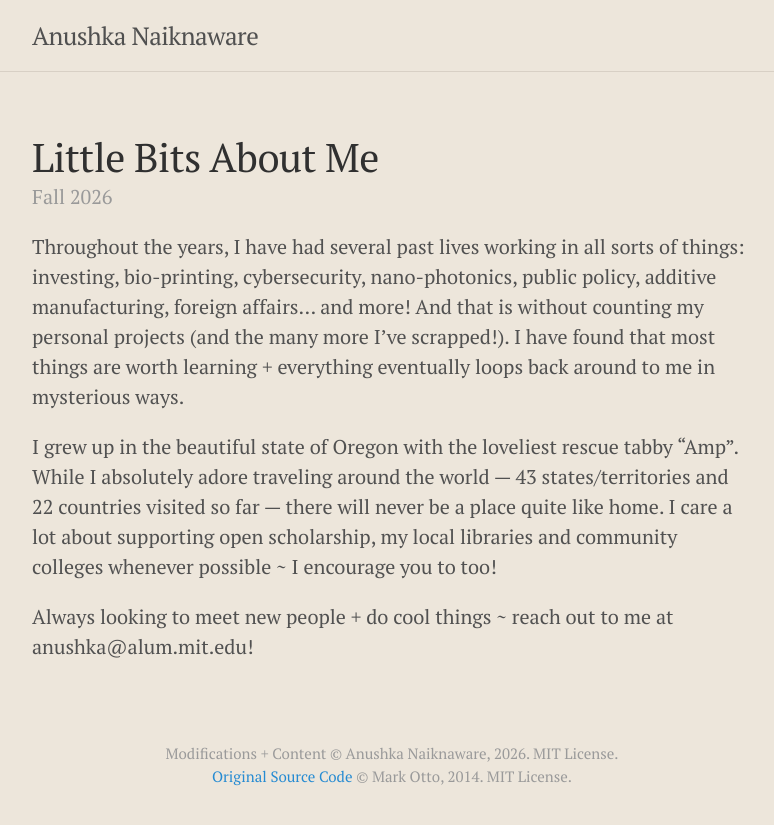
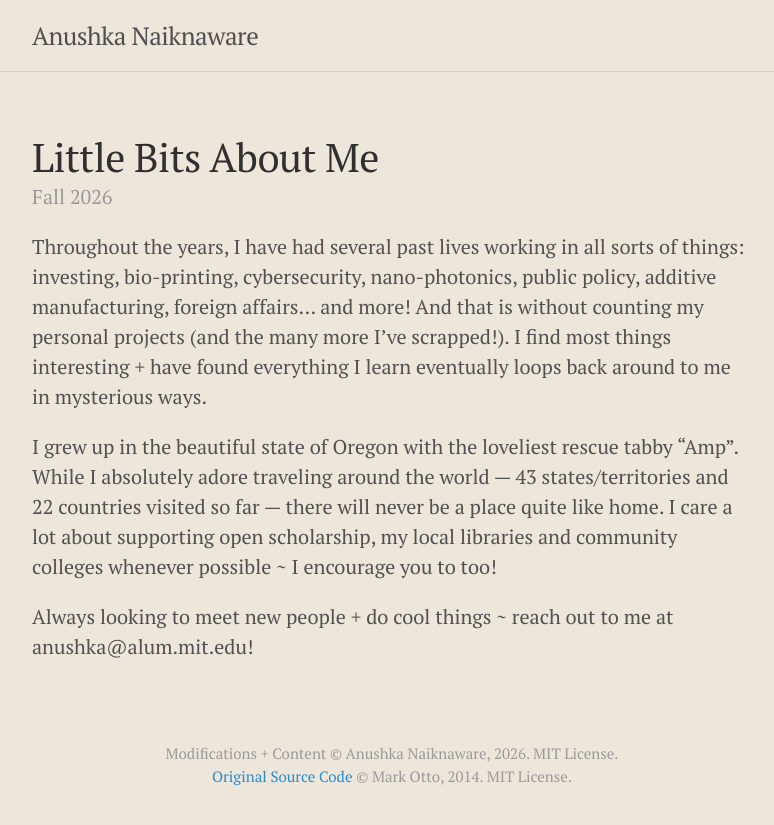
Before and after one commit to anushkanaiknaware/anushkanaiknaware.github.io, a Jekyll site: the page built from _posts/2026-08-21-intro.md, in a window 1280 px wide. Shown: the top 825 px of the page, without its empty margins (248-1022 px from the left). Built offline with Jekyll 4.4.1, drawn with Linux system fonts in a browser that asks for light colours.

Commit message:
Revise intro.md content and improve phrasing

```diff
--- a/_posts/2026-08-21-intro.md
+++ b/_posts/2026-08-21-intro.md
@@ -4,7 +4,7 @@ title: Little Bits About Me
 season: Fall
 ---
 
-Throughout the years, I have had several past lives working in all sorts of things: investing, bio-printing, cybersecurity, nano-photonics, public policy, additive manufacturing, foreign affairs... and more! And that is without counting my personal projects (and the many more I’ve scrapped!). I have found that most things are worth learning + everything eventually loops back around to me in mysterious ways.
+Throughout the years, I have had several past lives working in all sorts of things: investing, bio-printing, cybersecurity, nano-photonics, public policy, additive manufacturing, foreign affairs... and more! And that is without counting my personal projects (and the many more I’ve scrapped!). I find most things interesting + have found everything I learn eventually loops back around to me in mysterious ways.
 
 I grew up in the beautiful state of Oregon with the loveliest rescue tabby "Amp". While I absolutely adore traveling around the world — 43 states/territories and 22 countries visited so far — there will never be a place quite like home. I care a lot about supporting open scholarship, my local libraries and community colleges whenever possible ~ I encourage you to too!
 
```
